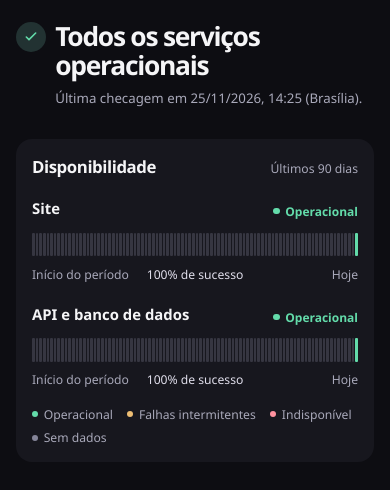
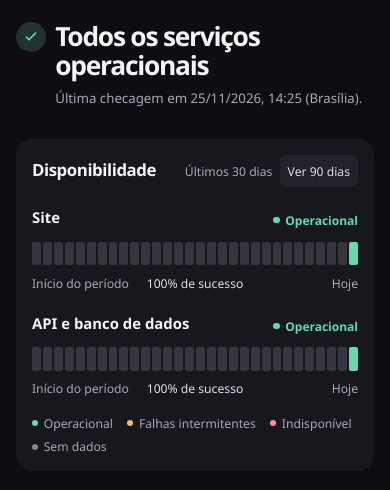
Before and after one commit to Pelegriinoo/peledex-status, a plain HTML site: page public/index.html in a window 390 px wide. Shown: the part 64-554 px from the top of the page. Drawn offline with Linux system fonts and the light colour scheme.

Commit message:
Adapta o período do histórico para celular

```diff
--- a/public/index.html
+++ b/public/index.html
@@ -7,9 +7,9 @@
   <meta name="theme-color" content="#09090c">
   <title>Status do PeleDex</title>
   <link rel="icon" href="peledex.svg" type="image/svg+xml">
-  <link rel="stylesheet" href="style.css?v=4">
+  <link rel="stylesheet" href="style.css?v=5">
   <script defer src="status-data.js"></script>
-  <script defer src="status.js?v=4"></script>
+  <script defer src="status.js?v=5"></script>
 </head>
 <body>
   <header class="masthead shell">
@@ -34,10 +34,13 @@
     <section class="availability" aria-labelledby="history-title">
       <div class="section-heading">
         <h2 id="history-title">Disponibilidade</h2>
-        <p>Últimos 90 dias</p>
+        <span class="history-range">
+          <span id="history-period">Últimos 90 dias</span>
+          <button id="history-window" type="button" aria-controls="service-history" hidden>Ver 90 dias</button>
+        </span>
       </div>
 
-      <div class="services">
+      <div class="services" id="service-history">
         <article class="service" data-service="landing">
           <div class="service-heading">
             <h3>Site</h3>
--- a/public/status.js
+++ b/public/status.js
@@ -1,4 +1,5 @@
 const daysShown = 90;
+const compactDays = 30;
 const staleAfterMs = 20 * 60 * 1000;
 const snapshotAssignment = 'globalThis.peledexStatus = ';
 let snapshot = globalThis.peledexStatus ?? {};
@@ -16,6 +17,12 @@ const cards = [...document.querySelectorAll('[data-service]')];
 const summary = document.querySelector('.summary');
 const summaryTitle = document.querySelector('#summary-title');
 const updated = document.querySelector('#updated');
+const availability = document.querySelector('.availability');
+const historyPeriod = document.querySelector('#history-period');
+const historyToggle = document.querySelector('#history-window');
+const compactLayout = matchMedia('(max-width: 39rem)');
+let expandedHistory = false;
+let visibleDays = daysShown;
 
 function renderCurrentStatus() {
   const checkedAt = Date.parse(snapshot.checkedAt);
@@ -71,13 +78,13 @@ function selectDay(card, button) {
   const count = card.querySelector('.day-count');
   if (label.textContent !== button.dataset.label) label.textContent = button.dataset.label;
   if (count.textContent !== button.dataset.count) count.textContent = button.dataset.count;
-  const item = button.parentElement;
-  card.querySelector('[data-shift="-1"]').setAttribute('aria-disabled', String(!item.previousElementSibling));
-  card.querySelector('[data-shift="1"]').setAttribute('aria-disabled', String(!item.nextElementSibling));
+  card.querySelector('[data-shift="-1"]').setAttribute('aria-disabled', String(!dayInDirection(button, -1)));
+  card.querySelector('[data-shift="1"]').setAttribute('aria-disabled', String(!dayInDirection(button, 1)));
 }
 
 function dayInDirection(button, direction) {
   const item = button.parentElement;
+  if (direction < 0 && Number(button.dataset.offset) >= visibleDays - 1) return;
   return (direction < 0 ? item.previousElementSibling : item.nextElementSibling)?.firstElementChild;
 }
 
@@ -95,7 +102,7 @@ for (const card of cards) {
     const target = {
       ArrowLeft: dayInDirection(current, -1),
       ArrowRight: dayInDirection(current, 1),
-      Home: history.firstElementChild.firstElementChild,
+      Home: history.children[daysShown - visibleDays].firstElementChild,
       End: history.lastElementChild.firstElementChild,
     }[event.key];
     if (!target) return;
@@ -134,16 +141,19 @@ function renderHistory() {
       const { up = 0, down = 0 } = days[date] ?? {};
       const checks = up + down;
       const state = checks === 0 ? 'unknown' : down === 0 ? 'up' : up === 0 ? 'down' : 'partial';
-      passing += up;
-      total += checks;
+      if (offset < visibleDays) {
+        passing += up;
+        total += checks;
+      }
 
       const button = buttons[daysShown - 1 - offset] ?? createDay(history);
       button.dataset.state = state;
       button.dataset.date = date;
+      button.dataset.offset = offset;
       button.dataset.label = `${displayDate.format(day)} · ${states[state]}`;
       button.dataset.count = checks ? `${up} de ${checks} checagens bem-sucedidas` : 'Nenhuma checagem registrada';
       button.setAttribute('aria-label', `${button.dataset.label}. ${button.dataset.count}.`);
-      if (date === selectedDate) selected = button;
+      if (date === selectedDate && offset < visibleDays) selected = button;
     }
 
     selectDay(card, selected ?? history.lastElementChild.firstElementChild);
@@ -152,6 +162,21 @@ function renderHistory() {
       : '—';
   }
 }
+
+function renderHistoryWindow() {
+  visibleDays = compactLayout.matches && !expandedHistory ? compactDays : daysShown;
+  availability.dataset.window = visibleDays;
+  historyPeriod.textContent = `Últimos ${visibleDays} dias`;
+  historyToggle.hidden = !compactLayout.matches;
+  historyToggle.textContent = expandedHistory ? `Ver ${compactDays} dias` : `Ver ${daysShown} dias`;
+  renderHistory();
+}
+
+historyToggle.addEventListener('click', () => {
+  expandedHistory = !expandedHistory;
+  renderHistoryWindow();
+});
+compactLayout.addEventListener('change', renderHistoryWindow);
 
 async function refresh() {
   try {
@@ -173,5 +198,5 @@ async function refresh() {
 }
 
 renderCurrentStatus();
-renderHistory();
+renderHistoryWindow();
 setInterval(refresh, 60_000);
--- a/public/style.css
+++ b/public/style.css
@@ -35,7 +35,11 @@ main { padding-bottom: 3rem; }
 .section-heading, .service-heading { display: flex; align-items: baseline; justify-content: space-between; gap: .35rem .85rem; flex-wrap: wrap; }
 .section-heading { margin-bottom: 1.25rem; }
 .section-heading h2 { font-size: 1.05rem; font-weight: 680; letter-spacing: -.025em; }
-.section-heading p, .chart-caption, .day-count, .legend { color: var(--muted); font-size: .76rem; }
+.history-range, .chart-caption, .day-count, .legend { color: var(--muted); font-size: .76rem; }
+.history-range { display: flex; align-items: center; gap: .45rem; }
+#history-window { min-height: 2rem; padding: .15rem .5rem; border: 0; border-radius: .4rem; background: var(--inset); color: #e0deeb; font: inherit; cursor: pointer; }
+#history-window:hover { background: #30303c; }
+#history-window:focus-visible { outline: 2px solid var(--focus); outline-offset: 2px; }
 .services { display: grid; gap: 1.35rem; }
 .service { min-width: 0; }
 .service-heading h3 { font-size: .93rem; font-weight: 650; }
@@ -47,6 +51,8 @@ main { padding-bottom: 3rem; }
 [data-state="unknown"] { --state: var(--unknown); --badge-text: #c4c4d0; }
 
 .history { display: grid; grid-template-columns: repeat(90, minmax(0, 1fr)); gap: 2px; list-style: none; padding: 0; margin: .4rem 0 .2rem; }
+[data-window="30"] .history { grid-template-columns: repeat(30, minmax(0, 1fr)); }
+[data-window="30"] .history li:nth-child(-n+60) { display: none; }
 .history li { min-width: 0; }
 .day { width: 100%; height: 2.25rem; display: grid; place-items: center; padding: 0; border: 0; background: none; cursor: pointer; }
 .day::before { width: 100%; height: 1.45rem; content: ''; border-radius: 2px; background: var(--state); }
@@ -72,8 +78,8 @@ main { padding-bottom: 3rem; }
 .legend li { display: flex; align-items: center; gap: .35rem; }
 
 @media (max-width: 39rem) {
-  .history { gap: 1px; }
-  .day::before { border-radius: 1px; }
+  [data-window="90"] .history { gap: 1px; }
+  [data-window="90"] .day::before { border-radius: 1px; }
 }
 
 @media (max-width: 30rem) {
```
